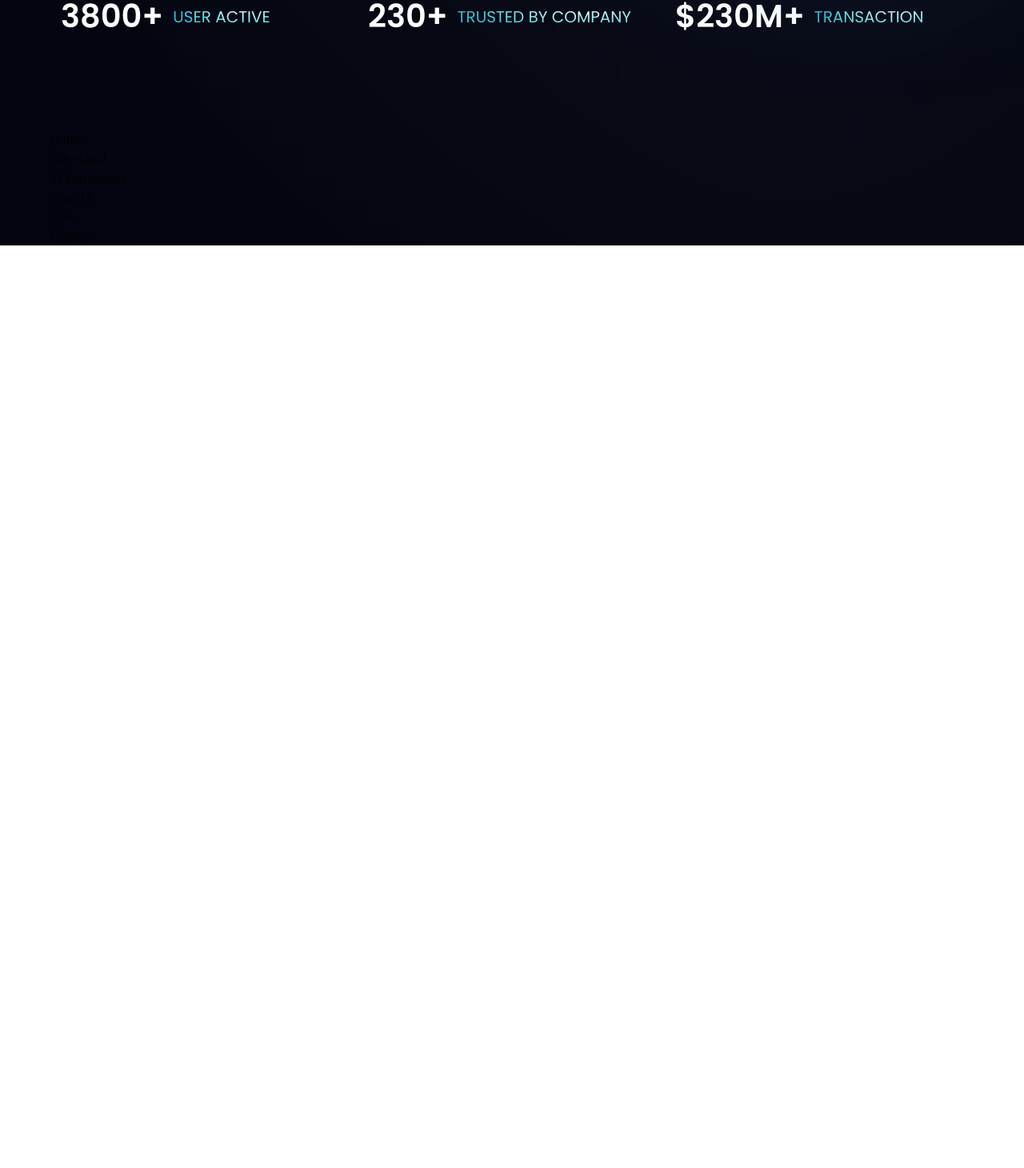
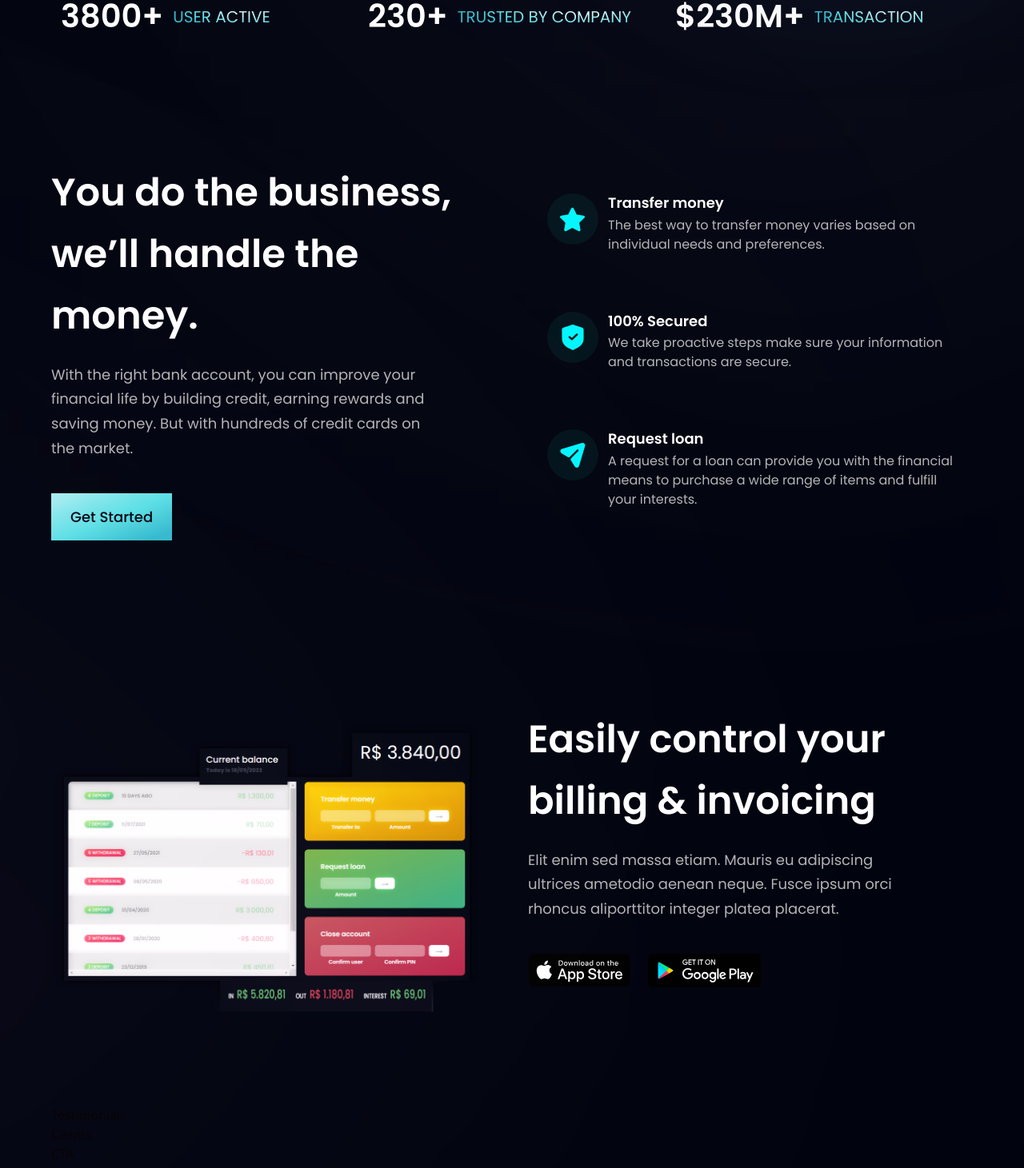
Before and after one commit to davimgfx/hoobank, a React (Vite) app: page / in a window 1280 px wide. Shown: the part 806-2267 px from the top of the page at 80% size. Before the commit the page ends 1113 px from the top, so only its background shows below. Built offline with nearby package versions, Linux system fonts and the light colour scheme.

Commit message:
add Business, Billing, remove cardDeal, make changes for the bank

```diff
--- a/src/App.jsx
+++ b/src/App.jsx
@@ -6,7 +6,6 @@
 	Stats,
 	Business,
 	Billing,
-	CardDeal,
 	Testimonials,
 	Clients,
 	CTA,
@@ -27,7 +26,7 @@
 
 		<div className={`bg-primary ${styles.paddingX} ${styles.flexStart}`}>
 			<div className={`${styles.boxWidth}`}>
-				<Stats /> <Business /> <Billing /> <CardDeal /> <Testimonials />{" "}
+				<Stats /> <Business /> <Billing /> <Testimonials />{" "}
 				<Clients /> <CTA /> <Footer />
 			</div>
 		</div>
--- a/src/components/Billing.jsx
+++ b/src/components/Billing.jsx
@@ -1,9 +1,34 @@
-import React from 'react'
+import { apple, bill, google } from "../assets";
+import styles, { layout } from "../style";
 
-const Billing = () => {
-  return (
-    <div>Billing</div>
-  )
-}
+const Billing = () => (
+  <section id="product" className={layout.sectionReverse}>
+    <div className={layout.sectionImgReverse}>
+      <img src={bill} alt="billing" className="w-[100%] h-[100%] relative z-[5]" />
 
-export default Billing
+      {/* gradient start */}
+      <div className="absolute z-[3] -left-1/2 top-0 w-[50%] h-[50%] rounded-full white__gradient" />
+      <div className="absolute z-[0] w-[50%] h-[50%] -left-1/2 bottom-0 rounded-full pink__gradient" />
+      {/* gradient end */}
+    </div>
+
+    <div className={layout.sectionInfo}>
+      <h2 className={styles.heading2}>
+        Easily control your <br className="sm:block hidden" /> billing &
+        invoicing
+      </h2>
+      <p className={`${styles.paragraph} max-w-[470px] mt-5`}>
+        Elit enim sed massa etiam. Mauris eu adipiscing ultrices ametodio
+        aenean neque. Fusce ipsum orci rhoncus aliporttitor integer platea
+        placerat.
+      </p>
+
+      <div className="flex flex-row flex-wrap sm:mt-10 mt-6">
+        <img src={apple} alt="google_play" className="w-[128.86px] h-[42.05px] object-contain mr-5 cursor-pointer" />
+        <img src={google} alt="google_play" className="w-[144.17px] h-[43.08px] object-contain cursor-pointer" />
+      </div>
+    </div>
+  </section>
+);
+
+export default Billing;
--- a/src/components/Business.jsx
+++ b/src/components/Business.jsx
@@ -1,11 +1,45 @@
-import { features } from "../constants"
-import styles, { layout } from "../style"
-import Button from "./Button"
+import { features } from "../constants";
+import styles, { layout } from "../style";
+import Button from "./Button";
 
-const Business = () => {
-  return (
-    <div>Business</div>
-  )
-}
+const FeatureCard = ({ icon, title, content, index }) => (
+  <div className={`flex flex-row p-6 rounded-[20px] ${index !== features.length - 1 ? "mb-6" : "mb-0"} feature-card`}>
+    <div className={`w-[64px] h-[64px] rounded-full ${styles.flexCenter} bg-dimBlue`}>
+      <img src={icon} alt="star" className="w-[50%] h-[50%] object-contain" />
+    </div>
+    <div className="flex-1 flex flex-col ml-3">
+      <h4 className="font-poppins font-semibold text-white text-[18px] leading-[23.4px] mb-1">
+        {title}
+      </h4>
+      <p className="font-poppins font-normal text-dimWhite text-[16px] leading-[24px]">
+        {content}
+      </p>
+    </div>
+  </div>
+);
 
-export default Business
+const Business = () =>  (
+  <section id="features" className={layout.section}>
+    <div className={layout.sectionInfo}>
+      <h2 className={styles.heading2}>
+        You do the business, <br className="sm:block hidden" /> we’ll handle
+        the money.
+      </h2>
+      <p className={`${styles.paragraph} max-w-[470px] mt-5`}>
+        With the right bank account, you can improve your financial life by
+        building credit, earning rewards and saving money. But with hundreds
+        of credit cards on the market.
+      </p>
+
+      <Button styles={`mt-10`} />
+    </div>
+
+    <div className={`${layout.sectionImg} flex-col`}>
+      {features.map((feature, index) => (
+        <FeatureCard key={feature.id} {...feature} index={index} />
+      ))}
+    </div>
+  </section>
+);
+
+export default Business;
--- a/src/components/Button.jsx
+++ b/src/components/Button.jsx
@@ -1,9 +1,15 @@
-import React from 'react'
+import React from "react";
 
-const Button = () => {
+const Button = ({ styles }) => {
   return (
-    <div>Button</div>
-  )
-}
+    <a href="https://davimgfx.github.io/loginHoobank/" target="_blank">
+      <button
+        type="button"
+        className={`py-4 px-6 bg-blue-gradient font-poppins font-medium text-[18px] text-primary outline-none ${styles}`}>
+        Get Started
+      </button>
+    </a>
+  );
+};
 
-export default Button
+export default Button;
--- a/src/components/CardDeal.jsx
+++ /dev/null
@@ -1,9 +0,0 @@
-import React from 'react'
-
-const CardDeal = () => {
-  return (
-    <div>CardDeal</div>
-  )
-}
-
-export default CardDeal
--- a/src/components/Hero.jsx
+++ b/src/components/Hero.jsx
@@ -29,7 +29,7 @@
         </div>
 
         <h1 className="font-poppins font-semibold ss:text-[68px] text-[52px] text-white ss:leading-[100.8px] leading-[75px] w-full">
-          Payment Method.
+          Bank Method.
         </h1>
         <p className={`${styles.paragraph} max-w-[470px] mt-5`}>
           Our team of experts uses a methodology to identify the credit cards
--- a/src/components/index.js
+++ b/src/components/index.js
@@ -1,6 +1,5 @@
 import Navbar from "./Navbar";
 import Billing from "./Billing";
-import CardDeal from "./CardDeal";
 import Business from "./Business";
 import Clients from "./Clients";
 import CTA from "./CTA";
@@ -12,7 +11,6 @@
 export {
   Navbar,
   Billing,
-	CardDeal,
   Business,
   Clients,
   CTA,
--- a/src/constants/index.js
+++ b/src/constants/index.js
@@ -23,9 +23,9 @@
   {
     id: "feature-1",
     icon: star,
-    title: "Rewards",
+    title: "Transfer money",
     content:
-      "The best credit cards offer some tantalizing combinations of promotions and prizes",
+      "The best way to transfer money varies based on individual needs and preferences.",
   },
   {
     id: "feature-2",
@@ -37,9 +37,9 @@
   {
     id: "feature-3",
     icon: send,
-    title: "Balance Transfer",
+    title: "Request loan",
     content:
-      "A balance transfer credit card can save you a lot of money in interest charges.",
+      "A request for a loan can provide you with the financial means to purchase a wide range of items and fulfill your interests.",
   },
 ];
 
```
Also changed, not shown: src/assets/bill.png, 1 other file (tests, documents, lock files or other folders). Lines whose indentation alone changed are shown as unchanged.
